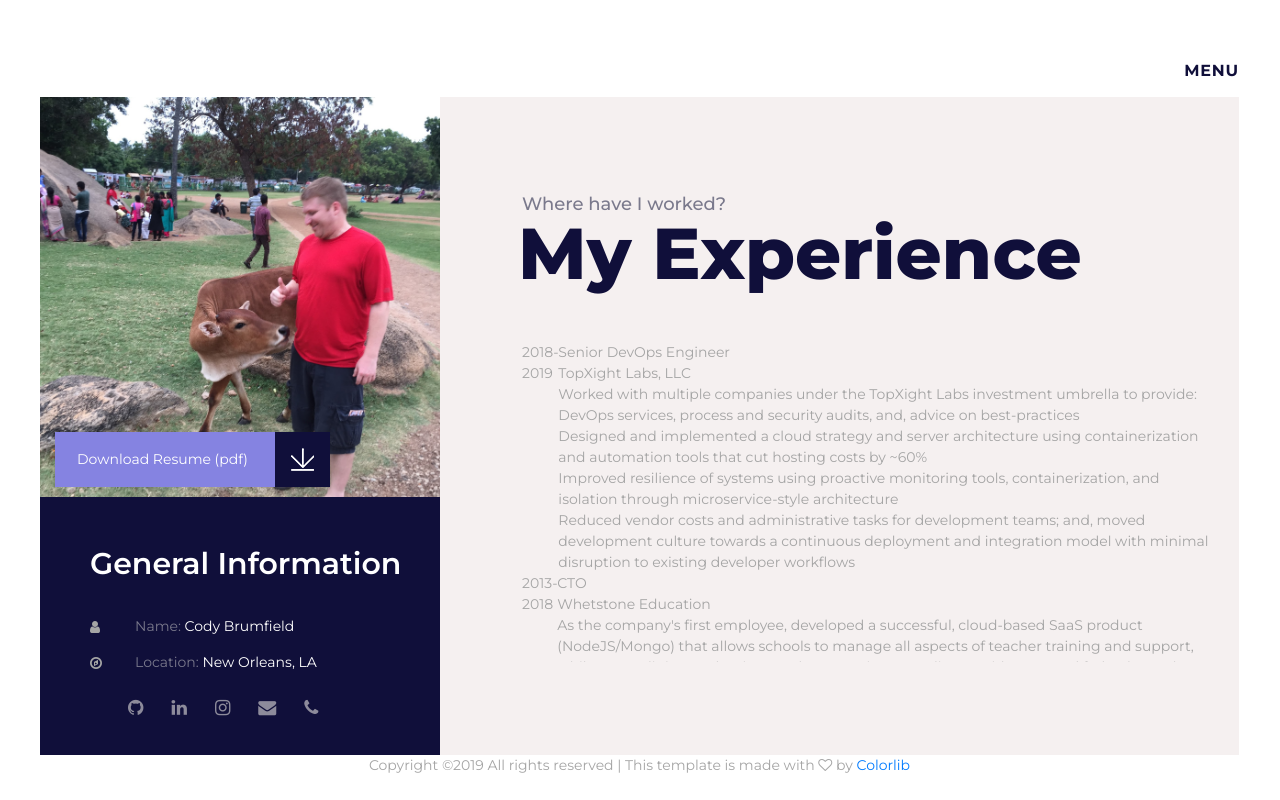
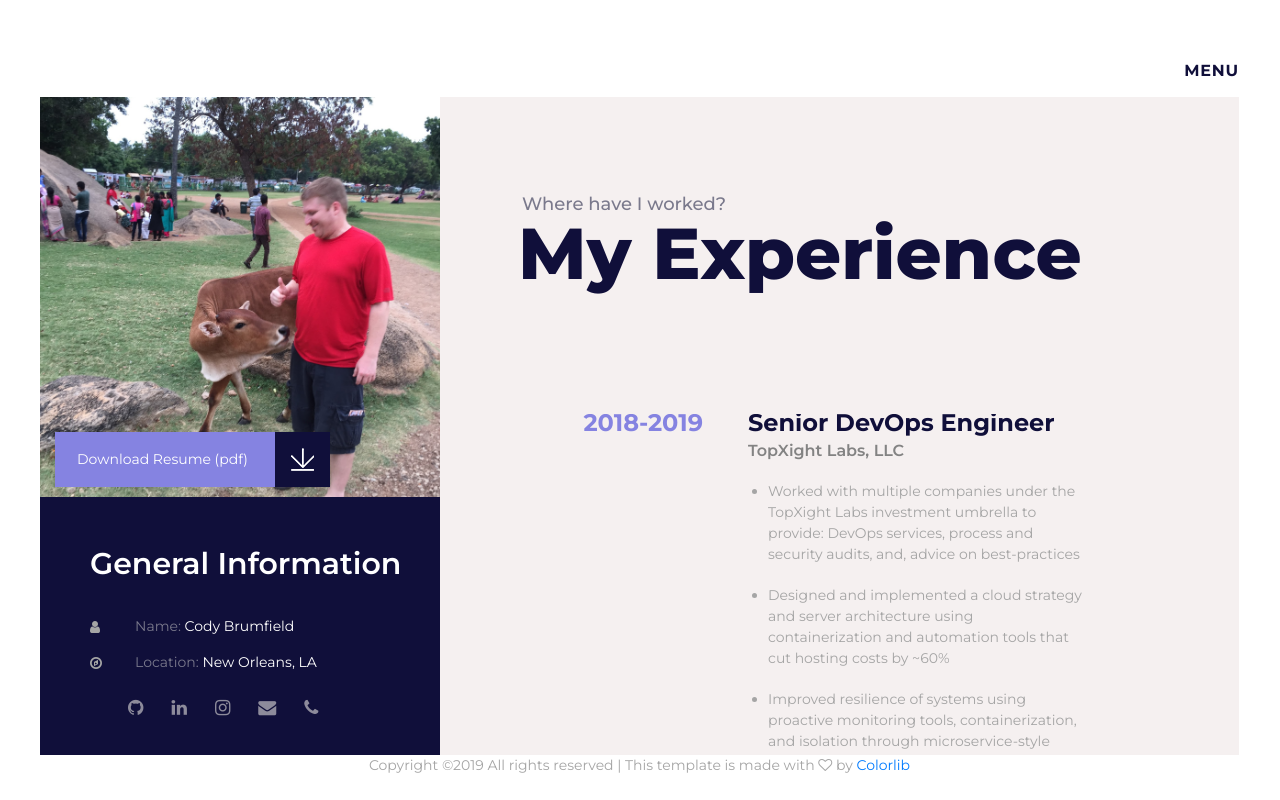
Before and after one commit to cody1213/cody1213.github.io, a plain HTML site: page experience.html in a window 1280 px wide. Drawn offline with Linux system fonts and the light colour scheme; some packages are replaced by stand-ins of ours; a script that the page names is missing.

Commit message:
fixed missing stylesheet

```diff
--- a/experience.html
+++ b/experience.html
@@ -12,8 +12,8 @@
 <link rel="stylesheet" type="text/css" href="styles/bootstrap-4.1.2/bootstrap.min.css">
 <link href="plugins/font-awesome-4.7.0/css/font-awesome.min.css" rel="stylesheet" type="text/css">
 <link rel="stylesheet" type="text/css" href="plugins/mCustomScrollbar/jquery.mCustomScrollbar.css">
-<link rel="stylesheet" type="text/css" href="styles/portfolio.css">
-<link rel="stylesheet" type="text/css" href="styles/portfolio_responsive.css">
+<link rel="stylesheet" type="text/css" href="styles/experience.css">
+<link rel="stylesheet" type="text/css" href="styles/experience_responsive.css">
 </head>
 <body>
 
--- a/styles/experience.css
+++ b/styles/experience.css
@@ -706,6 +706,9 @@ section
 {
 	padding-left: 25px;
 }
+.exp_title_container {
+	margin-left: 20px;
+}
 .exp_title
 {
 	font-size: 24px;
@@ -723,4 +726,13 @@ section
 .exp_text
 {
 	margin-top: 18px;
+	margin-left: 20px;
+	margin-bottom: 20px;
 }
+
+.exp_item ul {
+	list-style-type: disc;
+}
+.exp_item ul li {
+	margin-top: 10px;
+}
```
Also changed, not shown: about.html (+2 -2 lines), education.html (+2 -2 lines), services.html (+2 -2 lines), skills.html (+4 -2 lines), styles/skills.css (line endings or trailing spaces).
